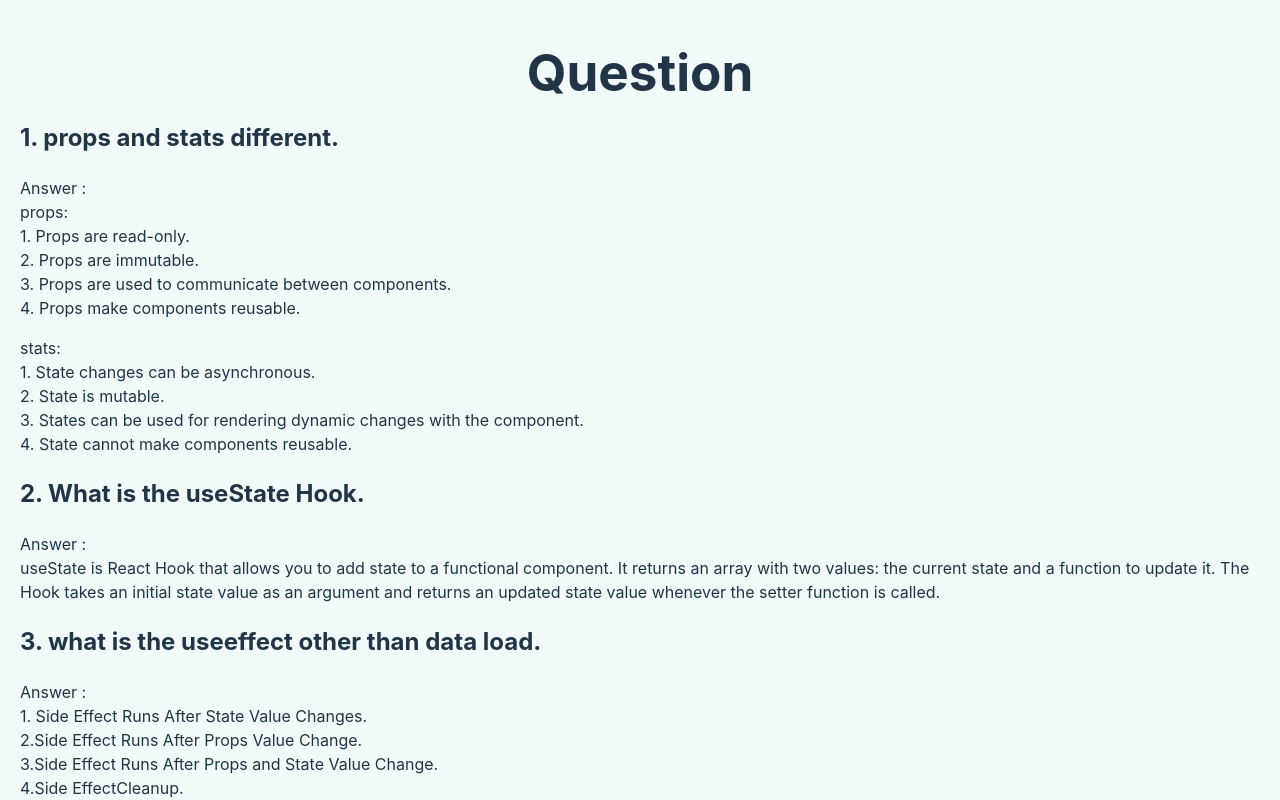
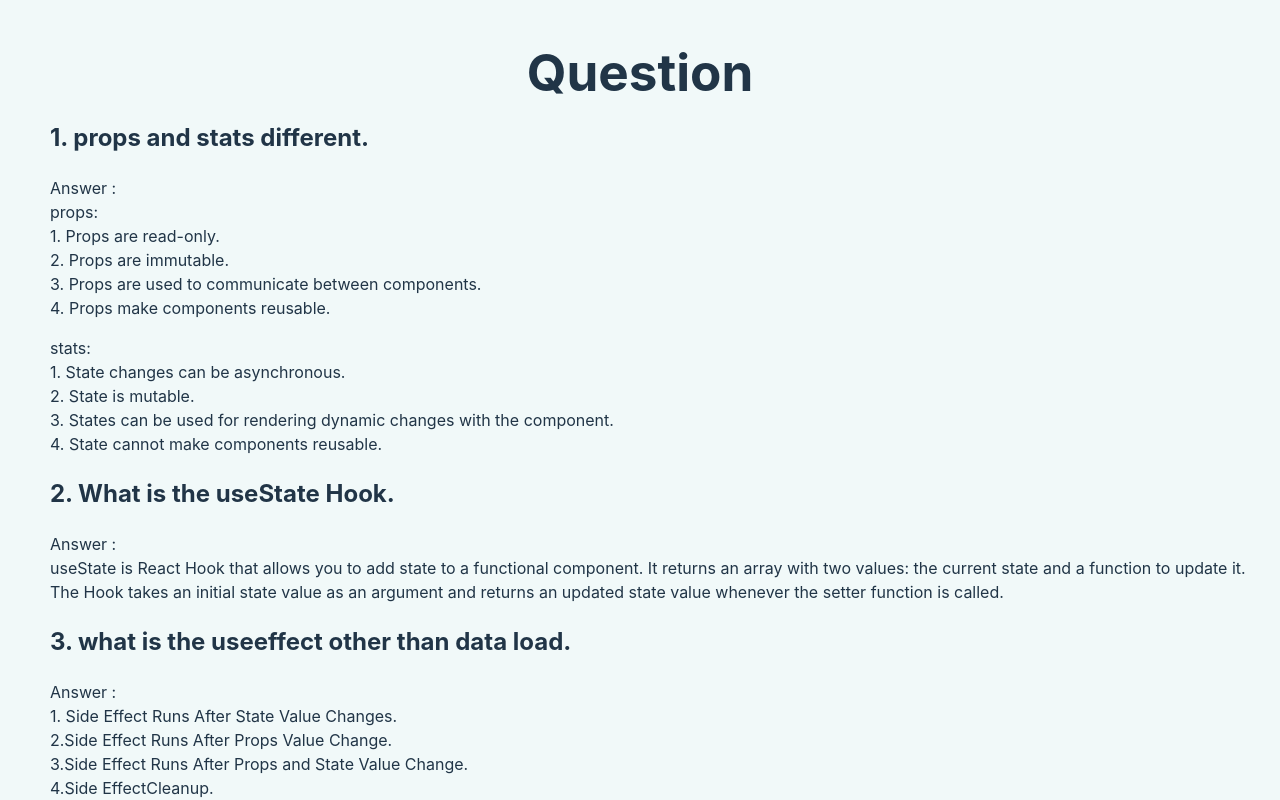
Before and after one commit to arafatsani36/knowledge-cafe, a React (Vite) app: page / in a window 1280 px wide. Shown: the part 4400-5200 px from the top of the page. Built offline with nearby package versions, Linux system fonts and the light colour scheme.

Commit message:
some customise

```diff
--- a/src/component/Blogs/Blog.css
+++ b/src/component/Blogs/Blog.css
@@ -49,16 +49,3 @@
     display: flex;
     align-items: center;
 }
-.question-container{
-    margin-top: 50px;
-    padding: 10px;
-    background-color: rgb(241, 249, 249);
-}
-.title{
-    text-align: center;
-    margin-bottom: 10px;
-}
-.question{
-    margin-top: 10px;
-    margin-left: 10px;
-}
```
